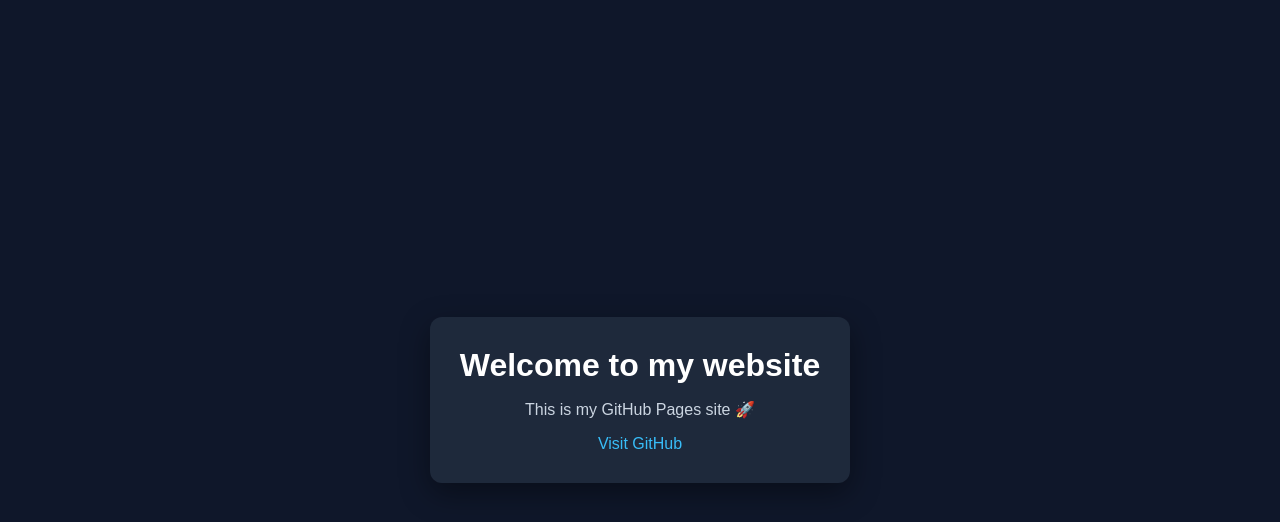
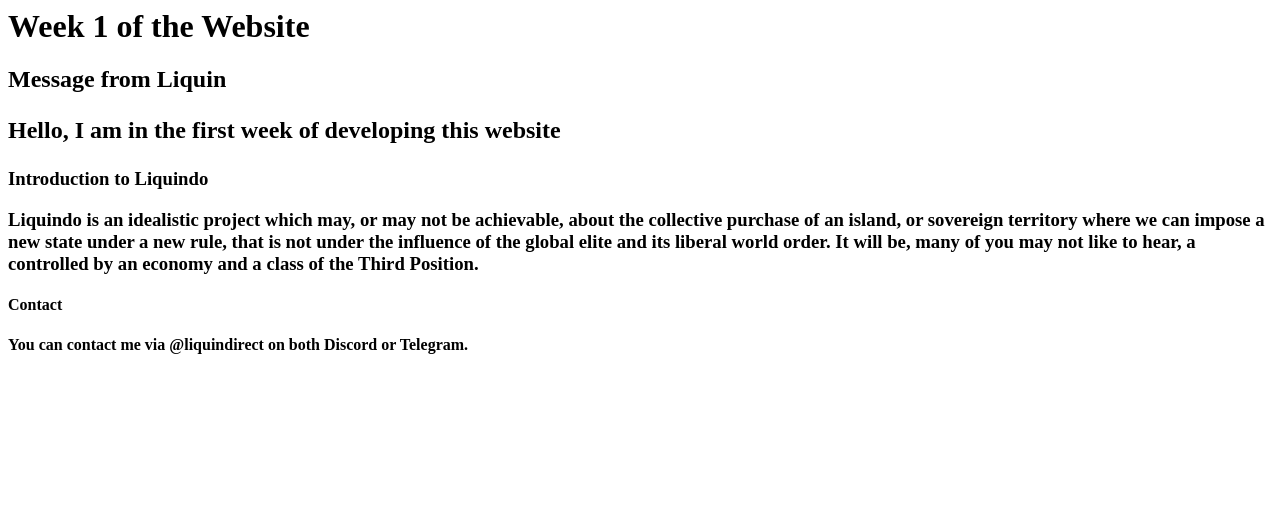
Before and after one commit to liquindirect/liquindirect, a plain HTML site: page index.html in a window 1280 px wide. Drawn offline with Linux system fonts and the light colour scheme.

Commit message:
Update index.html

```diff
--- a/index.html
+++ b/index.html
@@ -1,54 +1,7 @@
-<!DOCTYPE html>
-<html lang="en">
-<head>
-  <meta charset="UTF-8">
-  <meta name="viewport" content="width=device-width, initial-scale=1.0">
-  <title>My Website</title>
-
-  <style>
-    body {
-      margin: 0;
-      font-family: Arial, sans-serif;
-      background: #0f172a;
-      color: white;
-      display: flex;
-      justify-content: center;
-      align-items: center;
-      height: 100vh;
-      text-align: center;
-    }
-
-    .box {
-      padding: 30px;
-      border-radius: 12px;
-      background: #1e293b;
-      box-shadow: 0 10px 30px rgba(0,0,0,0.4);
-    }
-
-    h1 {
-      margin: 0 0 10px;
-    }
-
-    p {
-      color: #cbd5e1;
-    }
-
-    a {
-      color: #38bdf8;
-      text-decoration: none;
-    }
-
-    a:hover {
-      text-decoration: underline;
-    }
-  </style>
-</head>
-
-<body>
-  <div class="box">
-    <h1>Welcome to my website</h1>
-    <p>This is my GitHub Pages site 🚀</p>
-    <a href="https://github.com/">Visit GitHub</a>
-  </div>
-</body>
-</html>
+<h1> Week 1 of the Website <h1/>
+<h2> Message from Liquin <h2/>
+<p> Hello, I am in the first week of developing this website <p/>
+<h3> Introduction to Liquindo <h3/>
+<p> Liquindo is an idealistic project which may, or may not be achievable, about the collective purchase of an island, or sovereign territory where we can impose a new state under a new rule, that is not under the influence of the global elite and its liberal world order. It will be, many of you may not like to hear, a controlled by an economy and a class of the Third Position. <p/>
+<h4> Contact <h4/>
+<p> You can contact me via @liquindirect on both Discord or Telegram. <p/>
```
